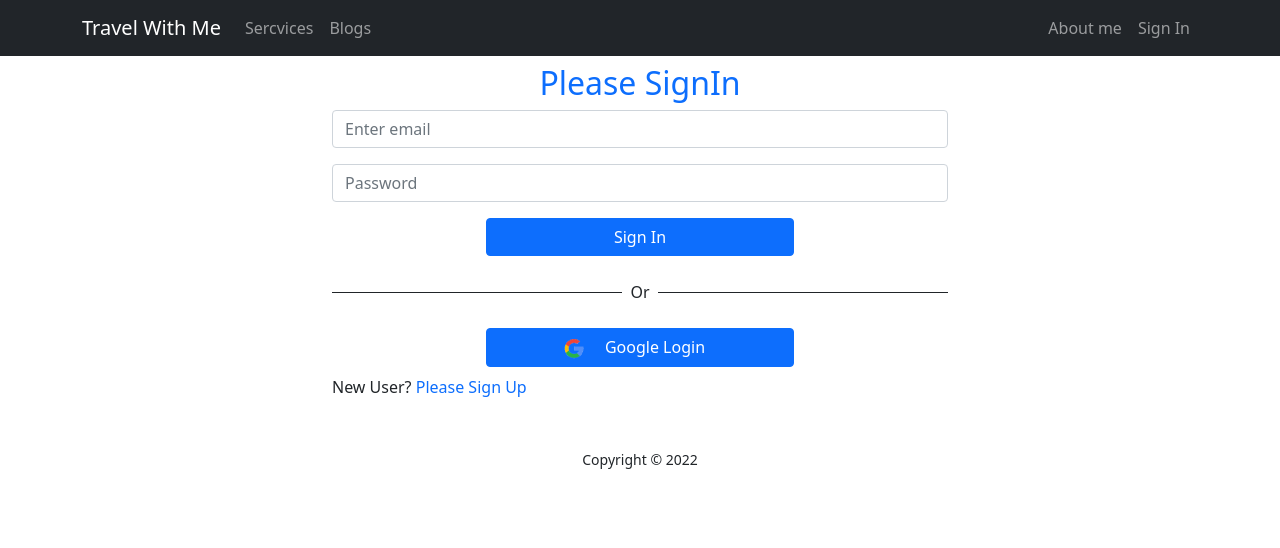
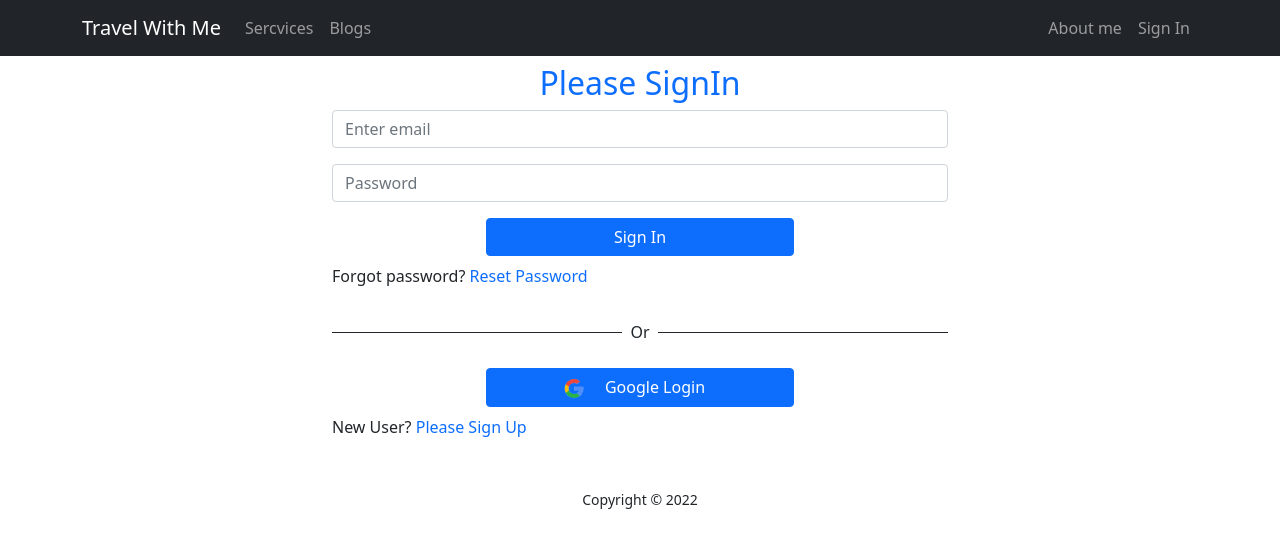
Before and after one commit to ahmed6394/travel-with-me, a React (Create React App) app: page /signin in a window 1280 px wide. Shown: the top 548 px of the page. Built offline with nearby package versions, Linux system fonts and the light colour scheme; no server answers.

Commit message:
email varification updated

```diff
--- a/src/Pages/Login/Signin/Singin.js
+++ b/src/Pages/Login/Signin/Singin.js
@@ -1,13 +1,18 @@
 import React, { useRef } from "react";
 import { Button, Form } from "react-bootstrap";
 import { Link, useLocation, useNavigate } from "react-router-dom";
-import { useSignInWithEmailAndPassword } from "react-firebase-hooks/auth";
+import {
+  useSendPasswordResetEmail,
+  useSignInWithEmailAndPassword,
+} from "react-firebase-hooks/auth";
 import auth from "../../../firebase.init";
 import GoogleSignin from "../GoogleSignin/GoogleSignin";
+import { async } from "@firebase/util";
 
 const Singin = () => {
   const [signInWithEmailAndPassword, user, loading, error] =
     useSignInWithEmailAndPassword(auth);
+  const [sendPasswordResetEmail, sending] = useSendPasswordResetEmail(auth);
 
   const emailRef = useRef("");
   const passwordRef = useRef("");
@@ -21,6 +26,12 @@ const Singin = () => {
     const password = passwordRef.current.value;
     console.log(email, password);
     signInWithEmailAndPassword(email, password);
+  };
+
+  const resetPassword = async () => {
+    const email = emailRef.current.value;
+    await sendPasswordResetEmail(email);
+    alert("Sent email");
   };
 
   const navigateToSignup = (e) => {
@@ -60,7 +71,19 @@ const Singin = () => {
           Sign In
         </Button>
       </Form>
+      <p className="mt-2">
+        Forgot password?{"  "}
+        <Link
+          to="/signin"
+          className="text-primary text-decoration-none pe-auto"
+          onClick={resetPassword}
+        >
+          Reset Password
+        </Link>
+      </p>
+
       <GoogleSignin></GoogleSignin>
+
       <p className="mt-2">
         New User?{"  "}
         <Link
--- a/src/Pages/Login/Signup/Signup.js
+++ b/src/Pages/Login/Signup/Signup.js
@@ -6,7 +6,7 @@ import auth from "../../../firebase.init";
 
 const Signup = () => {
   const [createUserWithEmailAndPassword, user, loading, error] =
-    useCreateUserWithEmailAndPassword(auth);
+    useCreateUserWithEmailAndPassword(auth, { sendEmailVerification: true });
 
   const emailRef = useRef("");
   const passwordRef = useRef("");
```
